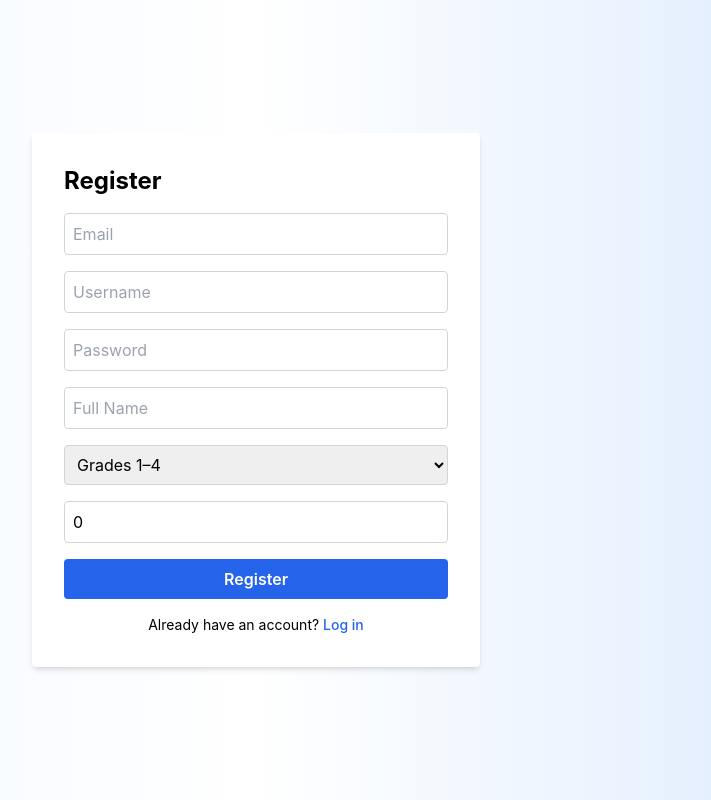
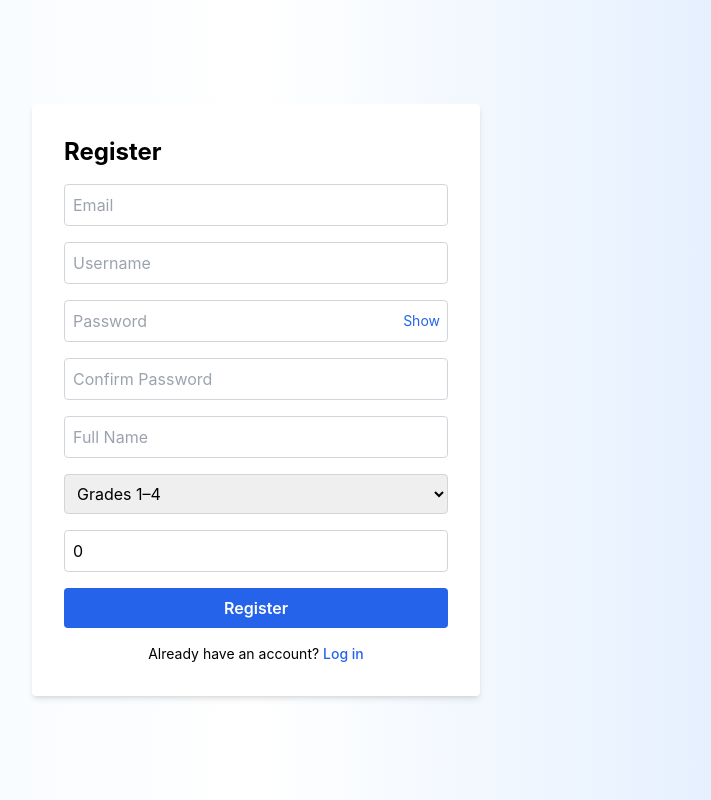
Before and after one commit to matt0a/sounditout, a React (Create React App) app in the folder sounditout-frontend/: page /register in a window 1280 px wide. Shown: the whole page, without its empty margins (384-1095 px from the left). Built offline with nearby package versions, Linux system fonts and the light colour scheme.

Commit message:
added show password button in register and added conform password bar

```diff
--- a/sounditout-frontend/src/pages/RegisterPage.tsx
+++ b/sounditout-frontend/src/pages/RegisterPage.tsx
@@ -15,6 +15,8 @@ const RegisterPage: React.FC = () => {
         isAdmin: false,
     });
 
+    const [confirmPassword, setConfirmPassword] = useState('');
+    const [showPassword, setShowPassword] = useState(false);
     const [error, setError] = useState('');
     const [success, setSuccess] = useState('');
     const [passwordStrength, setPasswordStrength] = useState('');
@@ -67,6 +69,11 @@ const RegisterPage: React.FC = () => {
             return;
         }
 
+        if (form.password !== confirmPassword) {
+            setError('Passwords do not match.');
+            return;
+        }
+
         try {
             const response = await api.post('/auth/register', form);
             setSuccess('Registration successful!');
@@ -109,15 +116,24 @@ const RegisterPage: React.FC = () => {
                         className="w-full p-2 border border-gray-300 rounded"
                     />
 
+                    <div className="relative">
                         <input
-                        type="password"
+                            type={showPassword ? 'text' : 'password'}
                             name="password"
                             placeholder="Password"
                             value={form.password}
                             onChange={handleChange}
                             required
-                        className="w-full p-2 border border-gray-300 rounded"
+                            className="w-full p-2 border border-gray-300 rounded pr-10"
                         />
+                        <button
+                            type="button"
+                            onClick={() => setShowPassword(!showPassword)}
+                            className="absolute top-1/2 right-2 transform -translate-y-1/2 text-sm text-blue-600"
+                        >
+                            {showPassword ? 'Hide' : 'Show'}
+                        </button>
+                    </div>
 
                     {form.password && (
                         <div className="text-sm">
@@ -135,6 +151,18 @@ const RegisterPage: React.FC = () => {
                             </span>
                         </div>
                     )}
+
+                    <div className="relative">
+                        <input
+                            type={showPassword ? 'text' : 'password'}
+                            name="confirmPassword"
+                            placeholder="Confirm Password"
+                            value={confirmPassword}
+                            onChange={(e) => setConfirmPassword(e.target.value)}
+                            required
+                            className="w-full p-2 border border-gray-300 rounded pr-10"
+                        />
+                    </div>
 
                     <input
                         type="text"
```
Lines whose indentation alone changed are shown as unchanged.
